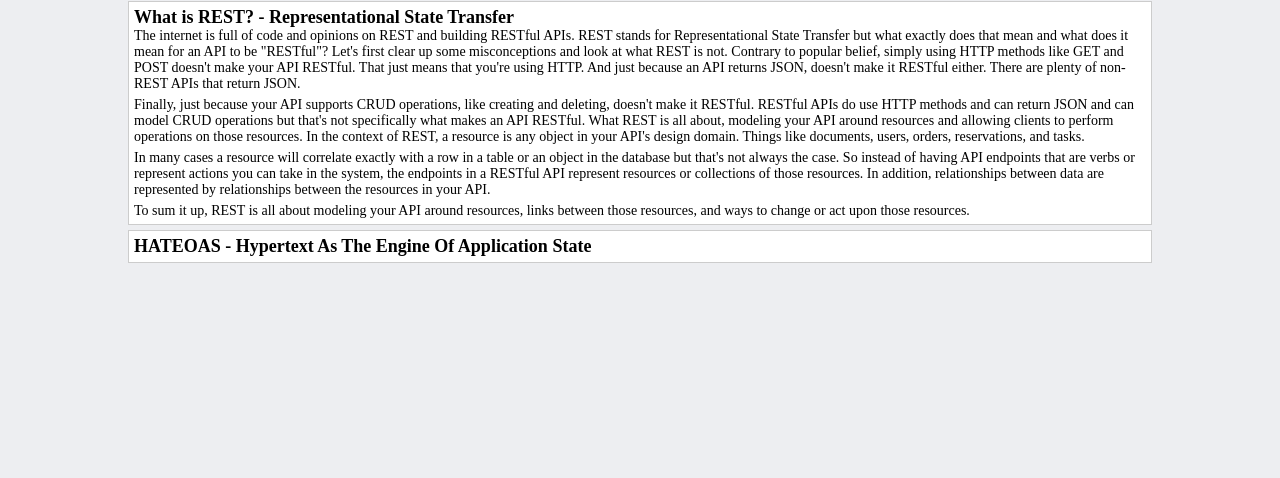
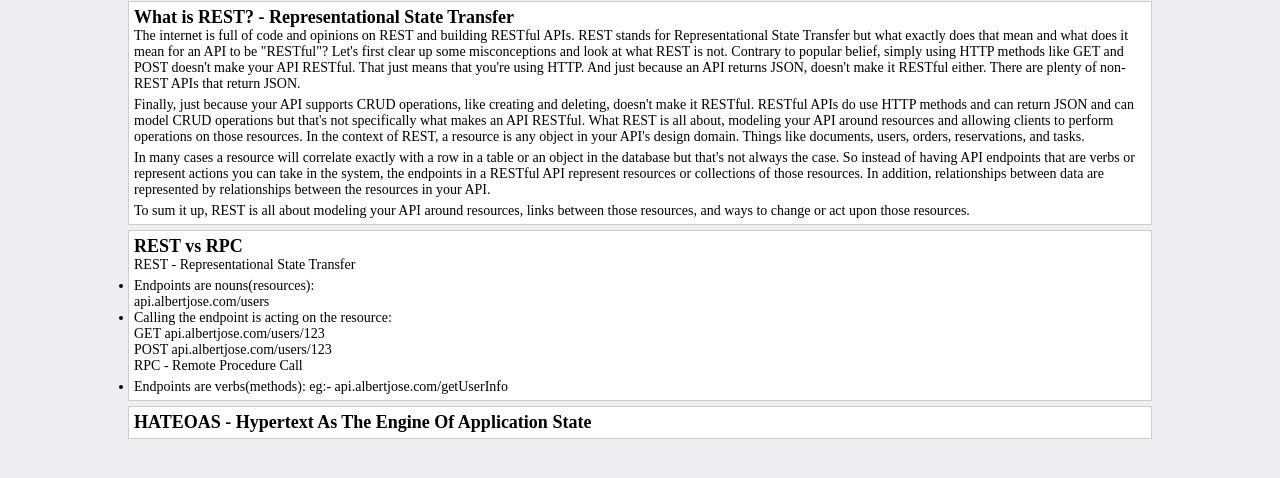
Before and after one commit to albertjosekurisummoottil/blog.albertjose, a plain HTML site: page index.html in a window 1280 px wide. Shown: the part 66-544 px from the top of the page. Drawn offline with Linux system fonts and the light colour scheme.

Commit message:
REST API Concepts

```diff
--- a/index.html
+++ b/index.html
@@ -19,6 +19,26 @@
                 <p>To sum it up, REST is all about modeling your API around resources, links between those resources, and ways to change or act upon those resources.</p>
             </div>
             <div class="post">
+                <h1>REST vs RPC</h1>
+                <p>REST - Representational State Transfer</p>
+                <ul>
+                    <li>Endpoints are nouns(resources):
+                    <br>
+                    api.albertjose.com/users</li>
+                    <li>Calling the endpoint is acting on the resource:
+                    <br>
+                    GET api.albertjose.com/users/123
+                    <br>
+                    POST api.albertjose.com/users/123
+                </li>
+                </ul>
+                <p>RPC - Remote Procedure Call</p>
+                <ul>
+                    <li>Endpoints are verbs(methods): eg:- api.albertjose.com/getUserInfo</li>
+                </ul>
+            </div>
+
+            <div class="post">
                 <h1>HATEOAS - Hypertext As The Engine Of Application State</h1>
             </div>
             <!--<div class="post">
```
